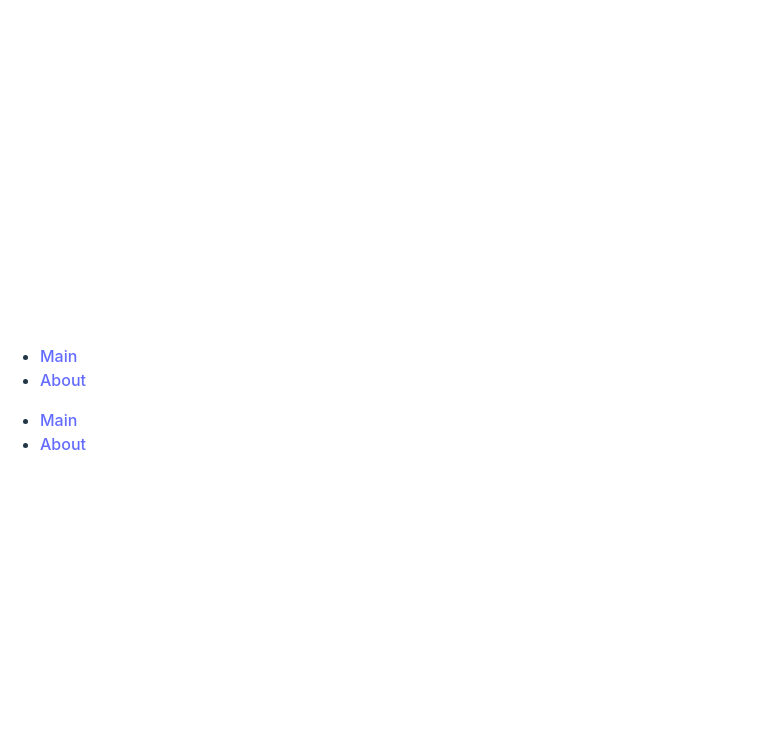
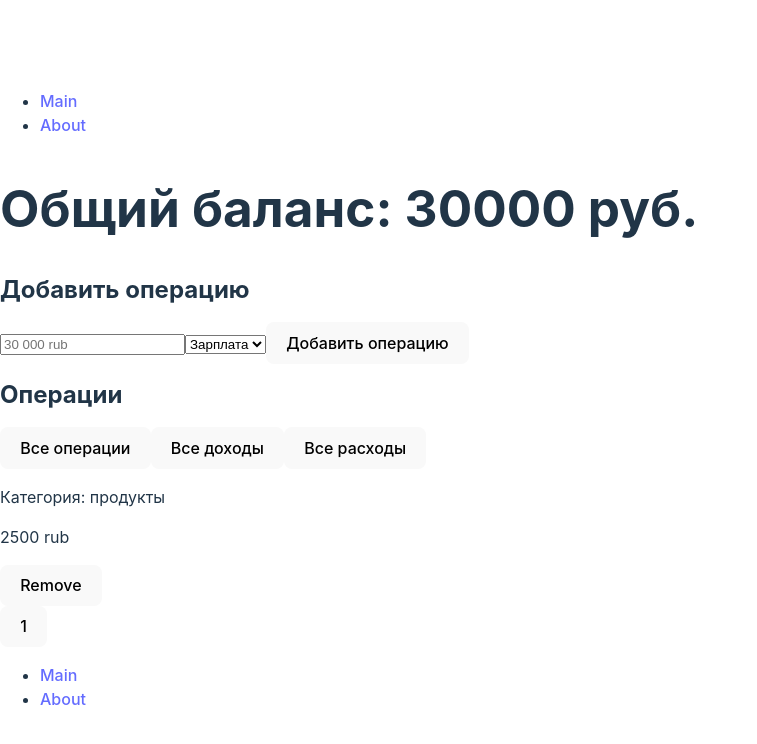
Before and after one commit to creatifff/react-budget-app, a React (Vite) app: page / in a window 1280 px wide. Shown: the top 744 px of the page, without its empty margins (0-757 px from the left). Built offline with nearby package versions, Linux system fonts and the light colour scheme.

Commit message:
add base HTML template

```diff
--- a/src/pages/AboutPage.jsx
+++ /dev/null
@@ -1,7 +0,0 @@
-const AboutPage = () => {
-    return (
-        <h1>About Page</h1>
-    )
-}
-
-export default AboutPage;
--- /dev/null
+++ b/src/pages/HomePage.jsx
@@ -0,0 +1,61 @@
+const HomePage = () => {
+  return (
+    <section>
+      <div className="container">
+        <header>
+          <h1>Общий баланс: 30000 руб.</h1>
+        </header>
+
+        <div className="form">
+          <h2>Добавить операцию</h2>
+          <form>
+            <input type="text" name="total" placeholder="30 000 rub" />
+            <select name="category">
+              <option value="salary">Зарплата</option>
+            </select>
+            <button className="button">Добавить операцию</button>
+          </form>
+        </div>
+
+        <div className="wrapper">
+          <h2>Операции</h2>
+          <div className="filter">
+            <button className="filter__btn">Все операции</button>
+            <button className="filter__btn">Все доходы</button>
+            <button className="filter__btn">Все расходы</button>
+          </div>
+
+        <div className="items">
+            <div className="item">
+                <div className="item__left">
+                    <div className="circle">
+
+                    </div>
+
+                    <p className="category">
+                        Категория: продукты
+                    </p>
+                </div>
+                <div className="item__right">
+                    <p className="total">
+                        2500 rub
+                    </p>
+                    <button className="item__btn">
+                        Remove
+                    </button>
+                </div>
+            </div>
+        </div>
+
+        <div className="pagination">
+            <button className="pagination__btn">
+                <span>1</span>
+            </button>
+        </div>
+        </div>
+      </div>
+    </section>
+  );
+};
+
+export default HomePage;
--- a/src/pages/UserPage.jsx
+++ /dev/null
@@ -1,31 +0,0 @@
-import { useEffect, useState } from "react";
-import { useParams } from "react-router-dom";
-
-const UserPage = () => {
-
-const params = useParams();
-
-const [user, setUser] = useState({});
-const [isLoading, setIsLoading] = useState(true);
-
-useEffect(()=> {
-    fetch(`https://jsonplaceholder.typicode.com/users/${params.id}`)
-        .then(response => response.json())
-        .then((data) => setUser(data))
-        .finally(() => setIsLoading(false));
-}, []);
-
-if(isLoading) {
-    return (
-        <h2>Users data #{params.id} is loading </h2>
-    )
-}
-
-    return (
-        <div>
-            <h1>{user.name}</h1>
-        </div>
-    )
-}
-
-export default UserPage;
```
Also changed, not shown: src/router/router.jsx (+3 -8 lines).
